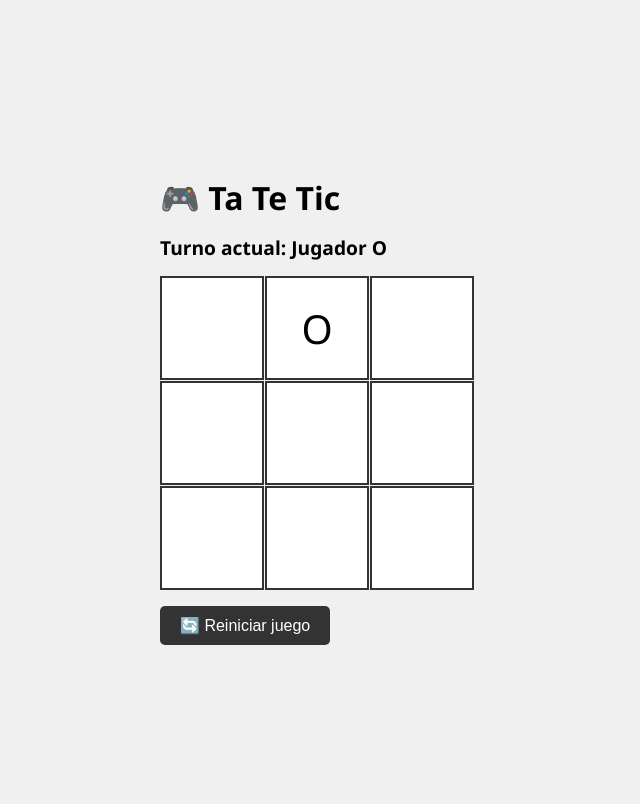
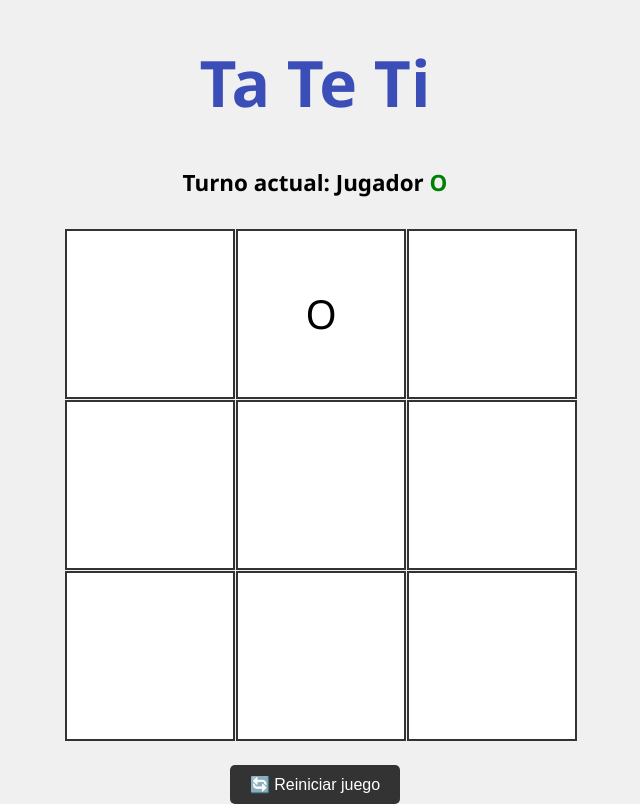
Before and after one commit to LucasBaldemoro/javascriptJuegos, a plain HTML site: page titack/index.html in a window 1280 px wide. Both pictures are taken after a click on the element 642 px from the left and 328 px from the top of the page. Shown: the whole page, without its empty margins (325-965 px from the left). Drawn offline with Linux system fonts and the light colour scheme.

Commit message:
cambios en el diseño

```diff
--- a/titack/estilo.css
+++ b/titack/estilo.css
@@ -1,5 +1,5 @@
 body {
-  font-family: 'Segoe UI', sans-serif;
+  font-family: "Segoe UI", sans-serif;
   background: #f0f0f0;
   display: flex;
   flex-direction: column;
@@ -10,27 +10,38 @@ body {
   color: black;
 }
 
+
+main{
+  display: flex;
+  justify-content: center; align-items: center;
+  flex-direction: column; gap: 1rem;
+width: 100%;
+height: 100vh;
+}
 h1 {
-  margin-bottom: 10px;
+  margin-bottom: 10px;       font-family: 'Segoe UI', Tahoma, Geneva, Verdana, sans-serif;
+ font-size: 4rem;
+ color:  #3b4db7
 }
 
 .game-status {
   margin: 15px 0;
-  font-size: 1.2em;
+  font-size: 1.4em;
   font-weight: bold;
 }
 
 .tablero {
   display: grid;
-  grid-template-columns: repeat(3, 100px);
-  grid-template-rows: repeat(3, 100px);
+  grid-template-columns: repeat(3, 166px);
+  grid-template-rows: repeat(3, 166px);
   gap: 5px;
-
+  height: 500px;
+  width: 500px;
 }
 
 .cell {
-  width: 100px;
-  height: 100px;
+  width: 166px;
+  height: 166px;
   background: #ffffff;
   border: 2px solid #333;
   display: flex;
@@ -39,6 +50,10 @@ h1 {
   font-size: 2.5em;
   cursor: pointer;
   transition: background 0.2s;
+}
+
+.desativado {
+  pointer-events: none;
 }
 
 .cell:hover {
@@ -58,5 +73,9 @@ h1 {
 
 .restart-btn:hover {
   background: #555;
+}
 
+
+.oponente{
+  color: red;
 }
--- a/titack/index.html
+++ b/titack/index.html
@@ -9,8 +9,8 @@
   <body>
     <main>
 
-      <h1>🎮 Ta Te Tic</h1>
-      <div class="game-status">Turno actual: Jugador <span class="oponente">X</span></div>
+      <h1>Ta Te Ti</h1>
+      <div class="game-status" >Turno actual: Jugador <span class="oponente" data-status>X</span></div>
 
       <div class="tablero">
         <div class="cell" data-cell></div>
--- a/titack/logica.js
+++ b/titack/logica.js
@@ -2,13 +2,18 @@ const $tablero = document.querySelector(".tablero");
 const $celdasTablero = document.querySelectorAll(".cell");
 const $botonReinicio = document.querySelector(".restart-btn");
 const $status = document.querySelector(".game-status");
+let $oponente = document.querySelector(".oponente");
+
 let $spanOponente = document.querySelector(".oponente");
 
 function oponentes($spanOponente) {
   if ($spanOponente.textContent === "X") {
     $spanOponente.textContent = "O";
+        $spanOponente.style.color = "green"
+
   } else {
     $spanOponente.textContent = "X";
+    $spanOponente.style.color = "red"
   }
 
   return $spanOponente;
@@ -20,18 +25,19 @@ function FindelJuego($spanOponente, $tablero) {
     "Juego terminado el ganador es" + $spanOponente.textContent;
   $status.style.color = "red";
   $tablero.style.display = "none";
+  intentos = 0;
 
   for (let index = 0; index < $celdasTablero.length; index++) {
+    $celdasTablero[index].textContent = "";
+    $celdasTablero[index].classList.remove("desativado");
+  }
+}
 
-    $celdasTablero[index].textContent = ""
-  }
+let intentos = 0;
 
-}
-function buscadorGanador($celdasTablero) {
+function buscadorGanador($celdasTablero, ItemCelda) {
   let opciones = Array.from($celdasTablero).map((celda) => celda.textContent);
 
-  let resultado = $spanOponente.textContent;
-  // columnas
   for (let index = 0; index < 9; index += 3) {
     if (
       opciones[index] &&
@@ -73,7 +79,31 @@ function buscadorGanador($celdasTablero) {
   ) {
     console.log("hola");
     FindelJuego($spanOponente, $tablero);
+  } else {
   }
+
+  intentos++;
+
+  console.log(intentos);
+}
+
+function empate($celdasTablero) {
+  let opciones = Array.from($celdasTablero).map((celda) => celda.textContent);
+
+  if (intentos >= 9) {
+    alert("juego empatado" + " " + $spanOponente.textContent);
+    $status.textContent =
+      "Juego terminado el ganador es" + $spanOponente.textContent;
+    $status.style.color = "red";
+    $tablero.style.display = "none";
+
+    for (let index = 0; index < $celdasTablero.length; index++) {
+      $celdasTablero[index].textContent = "";
+      $celdasTablero[index].classList.remove("desativado");
+    }
+  }
+
+  console.log(intentos, "holaaas");
 }
 
 $celdasTablero.forEach((ItemCelda) => {
@@ -81,12 +111,19 @@ $celdasTablero.forEach((ItemCelda) => {
     oponentes($spanOponente);
     ItemCelda.innerHTML = $spanOponente.textContent;
 
-    buscadorGanador($celdasTablero);
+    ItemCelda.classList.add("desativado");
+    buscadorGanador($celdasTablero, ItemCelda);
+    empate($celdasTablero);
+  });
+  ItemCelda.addEventListener("  mouseup", function () {
+    empate($celdasTablero);
   });
 });
 
 $botonReinicio.addEventListener("click", function () {
   $tablero.style.display = "grid";
-
- $celdasTablero.textContent = ""
+  intentos = 0;
+  $status.style.color = "black";
+  $oponente.setAttribute("data-status", "after");
+  $status.innerHTML = `Turno actual: Jugador <span class="oponente" data-status>X</span>`;
 });
```
Also changed, not shown: titack/mostrador-de-informacion.png (added).
